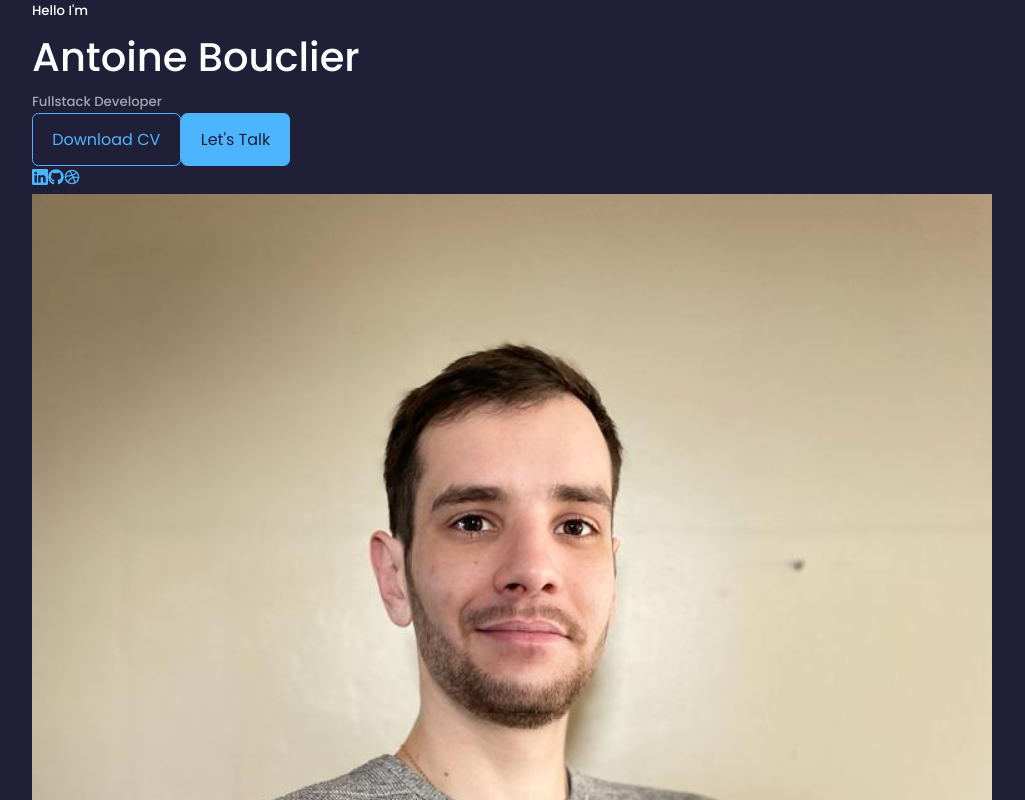
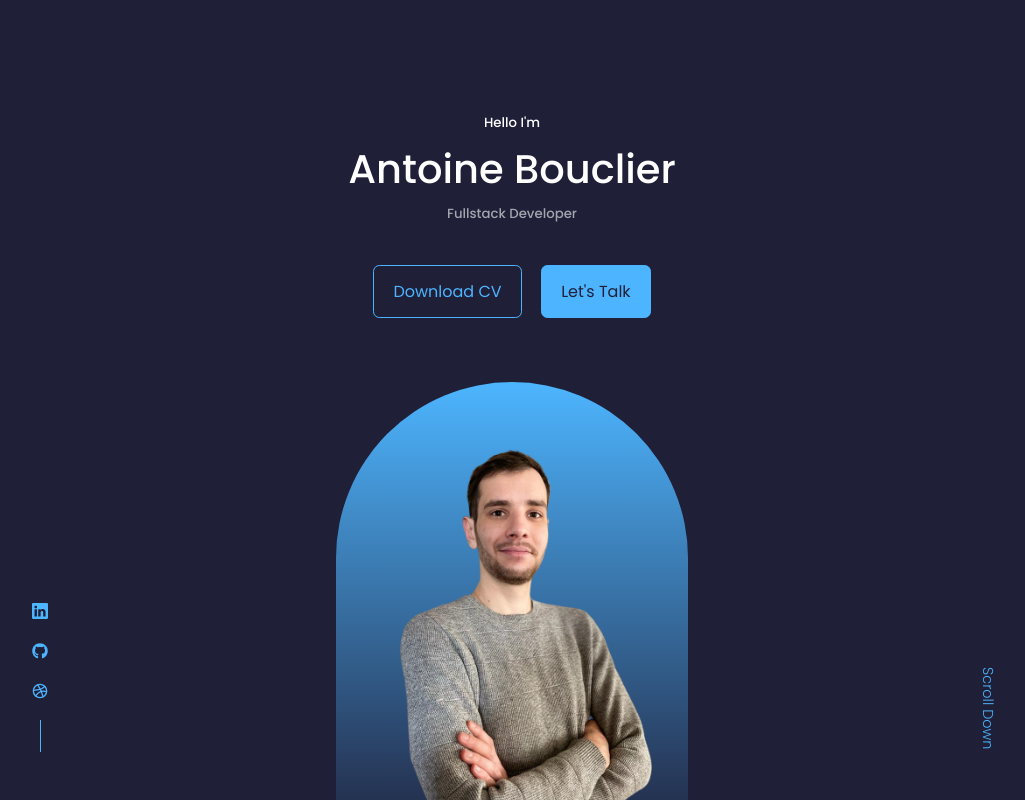
Before and after one commit to Antoine-Bouclier/react-portfolio, a React (Create React App) app: page / in a window 1280 px wide. Shown: the top 800 px of the page, without its empty margins (128-1153 px from the left). Built offline with nearby package versions, Linux system fonts and the light colour scheme.

Commit message:
feat: header component done

```diff
--- a/src/components/header/Header.jsx
+++ b/src/components/header/Header.jsx
@@ -1,7 +1,7 @@
 import React from 'react'
 import './header.css'
 import CTA from './CTA'
-import ME from '../../assets/me.jpg'
+import ME from '../../assets/me.png'
 import HeaderSocials from './HeaderSocials'
 
 const Header = () => {
--- a/src/components/header/header.css
+++ b/src/components/header/header.css
@@ -0,0 +1,84 @@
+header {
+    height: 100vh;
+    padding-top: 7rem;
+    overflow: hidden;
+}
+
+.header__container {
+    text-align: center;
+    height: 100%;
+    position: relative;
+}
+
+/* ===== CTA ===== */
+
+.cta {
+    margin-top: 2.5rem;
+    display: flex;
+    gap: 1.2rem;
+    justify-content: center;
+}
+
+/* ===== HEADER SOCIALS ===== */
+
+.header__socials {
+    display: flex;
+    flex-direction: column;
+    align-items: center;
+    gap: 0.8rem;
+    position: absolute;
+    left: 0;
+    bottom: 3rem;
+}
+
+.header__socials::after {
+    content: '';
+    width: 1px;
+    height: 2rem;
+    background: var(--color-primary);
+}
+
+/* ===== ME ===== */
+
+.me {
+    background: linear-gradient(var(--color-primary), transparent);
+    width: 22rem;
+    height: 30rem;
+    position: absolute;
+    left: calc(50% - 11rem);
+    margin-top: 4rem;
+    border-radius: 12rem 12rem 0 0;
+    overflow: hidden;
+    padding: 1rem 0.5rem 0.5rem 0.5rem;
+}
+
+/* ===== SCROLL DOWN ===== */
+
+.scroll__down {
+    position: absolute;
+    right: -2.3rem;
+    bottom: 5rem;
+    transform: rotate(90deg);
+    font-weight: 300;
+    font-size: 0.9rem;
+}
+
+/* ===== MEDIA QUERIES (MEDIUM DEVICES) ===== */
+
+@media screen and (max-width: 1024px) {
+    header {
+        height: 100vh;
+    }
+}
+
+/* ===== MEDIA QUERIES (SMALL DEVICES) ===== */
+
+@media screen and (max-width: 600px) {
+    header {
+        height: 100vh;
+    }
+
+    .header__socials, .scroll__down {
+        display: none;
+    }
+}
```
